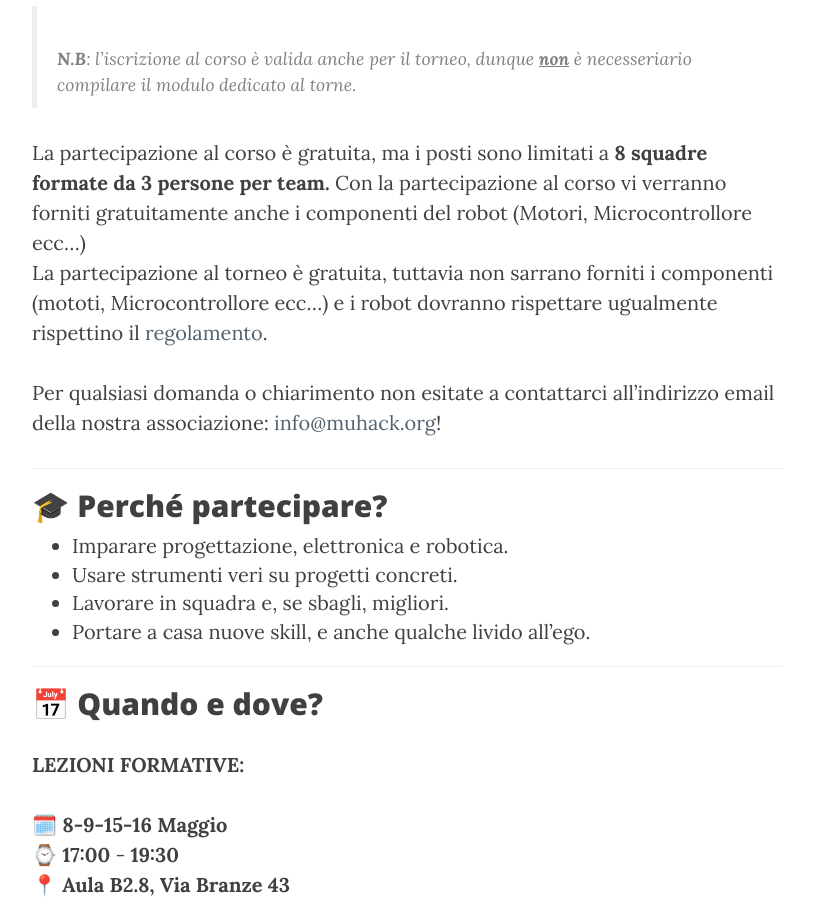
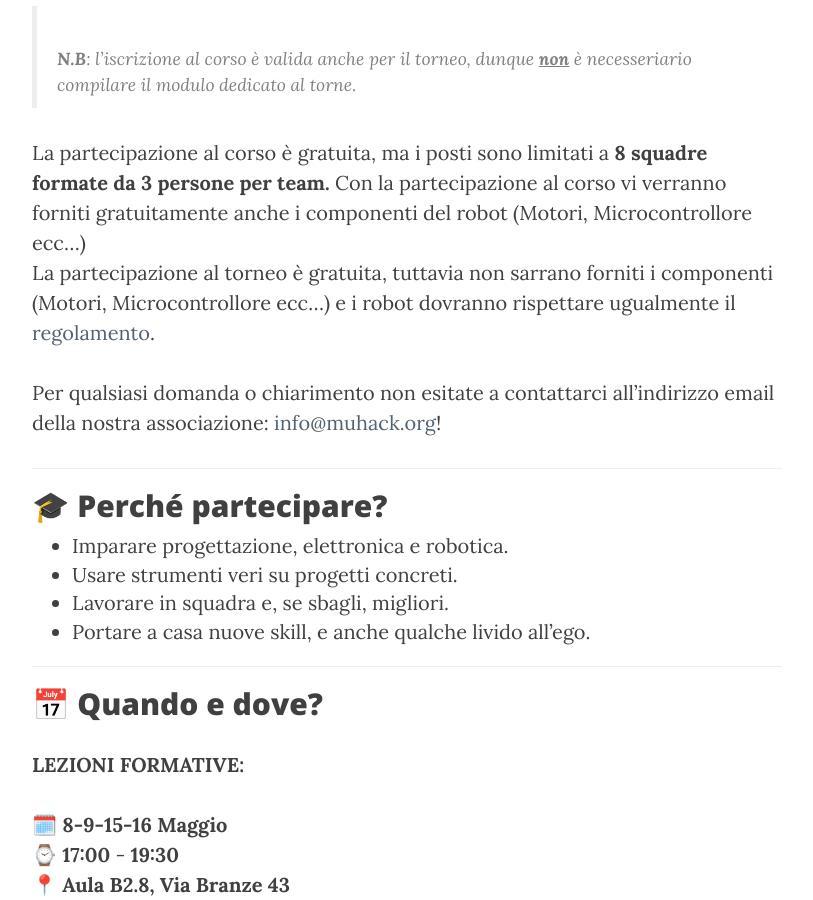
Before and after one commit to muhack/muhack.github.io, a Jekyll site: the page built from _posts/2025-04-15-BuildNSmash-2k25.md, in a window 1280 px wide and 900 px high, scrolled down 2256 px. Shown: the whole window, without its empty margins (233-1046 px from the left). Built offline with Jekyll 4.4.1, drawn with Linux system fonts in a browser that asks for light colours.

Commit message:
Aggiunte informazioni sui componenti forniti, parte 2, mototi

```diff
--- a/_posts/2025-04-15-BuildNSmash-2k25.md
+++ b/_posts/2025-04-15-BuildNSmash-2k25.md
@@ -53,7 +53,7 @@ Di seguito è possibile compilare i form d'iscrizione:
 > **N.B**: l'iscrizione al corso è valida anche per il torneo, dunque **<u>non</u>** è necesseriario compilare il modulo dedicato al torne.
 
 La partecipazione al corso è gratuita, ma i posti sono limitati a **8 squadre formate da 3 persone per team.** Con la partecipazione al corso vi verranno forniti gratuitamente anche i componenti del robot (Motori, Microcontrollore ecc...)
-La partecipazione al torneo è gratuita, tuttavia non sarrano forniti i componenti (mototi, Microcontrollore ecc...) e i robot dovranno rispettare ugualmente rispettino il [regolamento](/public/doc/regolamento-hack-n-smash-2025.pdf).
+La partecipazione al torneo è gratuita, tuttavia non sarrano forniti i componenti (Motori, Microcontrollore ecc...) e i robot dovranno rispettare ugualmente il [regolamento](/public/doc/regolamento-hack-n-smash-2025.pdf).
 
 Per qualsiasi domanda o chiarimento non esitate a contattarci all'indirizzo email della nostra associazione: [info@muhack.org](mailto:info@muhack.org)!
 
```
